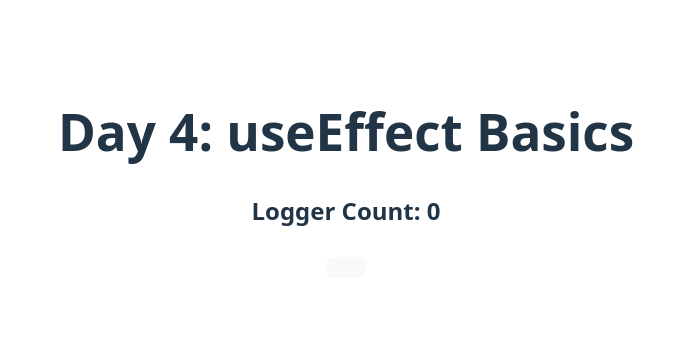
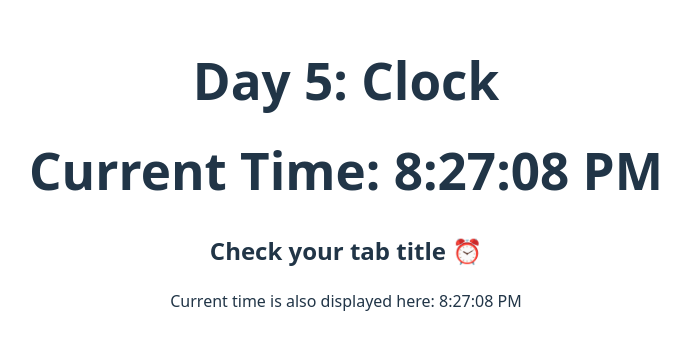
Before and after one commit to mragankjaitly/React-30-days, a React (Vite) app: page / in a window 1280 px wide. Shown: the part 227-576 px from the top of the page, without its empty margins (294-984 px from the left). Built offline with nearby package versions, Linux system fonts and the light colour scheme.

Commit message:
Day 5: Added Clock and TitleClock with useEffect

```diff
--- a/src/App.jsx
+++ b/src/App.jsx
@@ -16,6 +16,11 @@ import ToggleMessage from './ToggleMessage.jsx'
 import TheamToggle from './TheamToggle.jsx'
 
 import Logger from './Logger.jsx'
+
+import Clock from './Clock.jsx'
+
+import TitleClock from "./TitleClock";
+
 
 function App() {
 
@@ -45,10 +50,18 @@ function App() {
       <TheamToggle/>
     </div> */}
 
-    <div>
+    {/* <div>
       <h1>Day 4: useEffect Basics</h1>
       <Logger/>
+    </div> */}
+
+    <div>
+      <h1>Day 5: Clock</h1>
+      <Clock/>
     </div>
+
+    <TitleClock />
+
     </>
   )
 }
--- /dev/null
+++ b/src/Clock.jsx
@@ -0,0 +1,22 @@
+import {useState, useEffect} from "react";
+
+function Clock(){
+
+    const[time, setTime] = useState( new Date().toLocaleTimeString());
+
+    useEffect(() => {
+        const timer = setInterval(() => {
+            setTime( new Date().toLocaleTimeString());
+        }, 1000);
+
+        return () => clearInterval(timer);
+    }, []);
+
+    return(
+        <div>
+            <h1>Current Time: {time}</h1>
+        </div>
+    )
+}
+
+export default Clock;
--- /dev/null
+++ b/src/titleClock.jsx
@@ -0,0 +1,26 @@
+import { useState, useEffect } from "react";
+
+function TitleClock() {
+  const [time, setTime] = useState(new Date().toLocaleTimeString());
+
+  useEffect(() => {
+    const timer = setInterval(() => {
+      const currentTime = new Date().toLocaleTimeString();
+      setTime(currentTime);
+
+      // ✅ update the browser tab title
+      document.title = currentTime;
+    }, 1000);
+
+    return () => clearInterval(timer);
+  }, []);
+
+  return (
+    <div>
+      <h2>Check your tab title ⏰</h2>
+      <p>Current time is also displayed here: {time}</p>
+    </div>
+  );
+}
+
+export default TitleClock;
```
